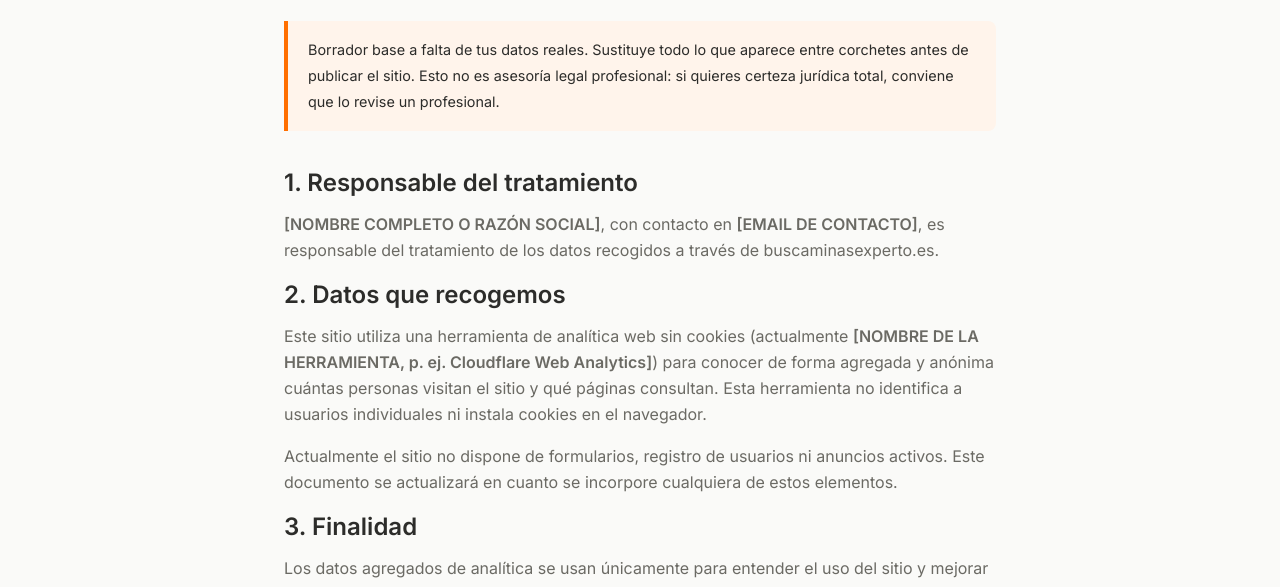
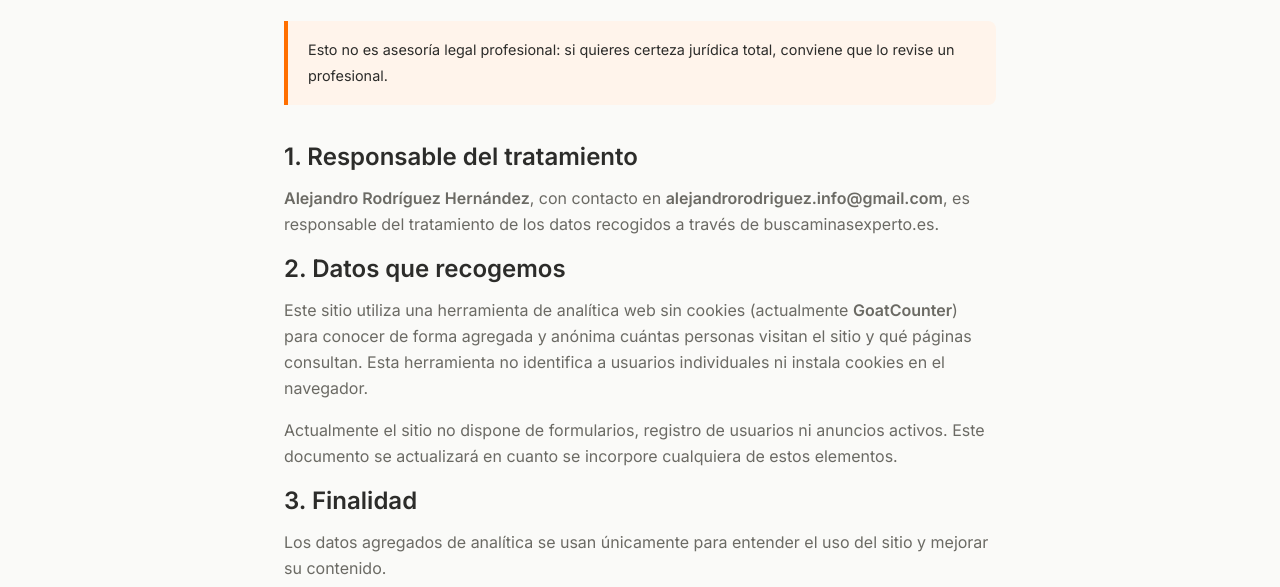
Before and after one commit to Alejandro090322/buscaminas-web, a plain HTML site: page legal/privacidad.html in a window 1280 px wide. Shown: the part 176-763 px from the top of the page. Drawn offline with Linux system fonts and the light colour scheme.

Commit message:
Add files via upload

```diff
--- a/legal/privacidad.html
+++ b/legal/privacidad.html
@@ -41,27 +41,24 @@
       <h1>Política de privacidad</h1>
 
       <div class="legal-warning">
-        Borrador base a falta de tus datos reales. Sustituye todo lo que
-        aparece entre corchetes antes de publicar el sitio. Esto no es
-        asesoría legal profesional: si quieres certeza jurídica total,
-        conviene que lo revise un profesional.
+        Esto no es asesoría legal profesional: si quieres certeza jurídica
+        total, conviene que lo revise un profesional.
       </div>
 
       <h2>1. Responsable del tratamiento</h2>
       <p>
-        <strong>[NOMBRE COMPLETO O RAZÓN SOCIAL]</strong>, con contacto en
-        <strong>[EMAIL DE CONTACTO]</strong>, es responsable del tratamiento
-        de los datos recogidos a través de buscaminasexperto.es.
+        <strong>Alejandro Rodríguez Hernández</strong>, con contacto en
+        <strong>alejandrorodriguez.info@gmail.com</strong>, es responsable del
+        tratamiento de los datos recogidos a través de buscaminasexperto.es.
       </p>
 
       <h2>2. Datos que recogemos</h2>
       <p>
         Este sitio utiliza una herramienta de analítica web sin cookies
-        (actualmente <strong>[NOMBRE DE LA HERRAMIENTA, p. ej. Cloudflare
-        Web Analytics]</strong>) para conocer de forma agregada y anónima
-        cuántas personas visitan el sitio y qué páginas consultan. Esta
-        herramienta no identifica a usuarios individuales ni instala cookies
-        en el navegador.
+        (actualmente <strong>GoatCounter</strong>) para conocer de forma
+        agregada y anónima cuántas personas visitan el sitio y qué páginas
+        consultan. Esta herramienta no identifica a usuarios individuales ni
+        instala cookies en el navegador.
       </p>
       <p>
         Actualmente el sitio no dispone de formularios, registro de usuarios
@@ -83,7 +80,7 @@
       <h2>5. Derechos de las personas usuarias</h2>
       <p>
         Puedes ejercer tus derechos de acceso, rectificación, supresión y
-        oposición escribiendo a <strong>[EMAIL DE CONTACTO]</strong>.
+        oposición escribiendo a <strong>alejandrorodriguez.info@gmail.com</strong>.
       </p>
 
       <p style="margin-top:32px;"><a href="../index.html">&larr; Volver al inicio</a></p>
@@ -102,5 +99,6 @@
 </footer>
 
 <script src="../js/nav.js"></script>
+<script data-goatcounter="https://buscaminasexpert.goatcounter.com/count" async src="//gc.zgo.at/count.js"></script>
 </body>
 </html>
```
Also changed, not shown: entrenador.html (+1 -0 lines), index.html (+1 -0 lines), legal/aviso-legal.html (+7 -8 lines), tutorial/index.html (+1 -0 lines), tutorial/leccion-1.html (+1 -0 lines), tutorial/leccion-2.html (+1 -0 lines), tutorial/leccion-3.html (+1 -0 lines), tutorial/leccion-4.html (+1 -0 lines), tutorial/leccion-5.html (+1 -0 lines).
